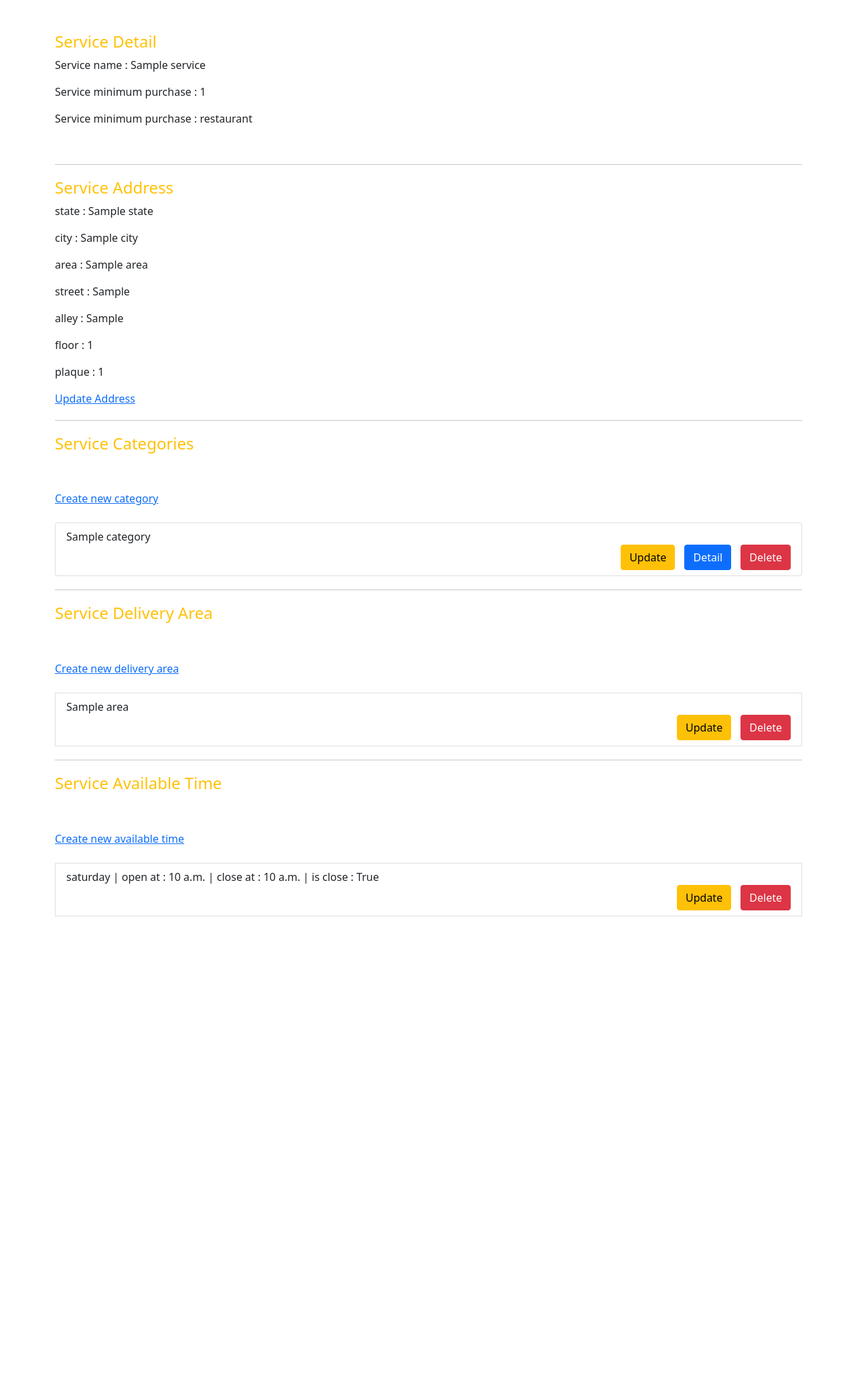
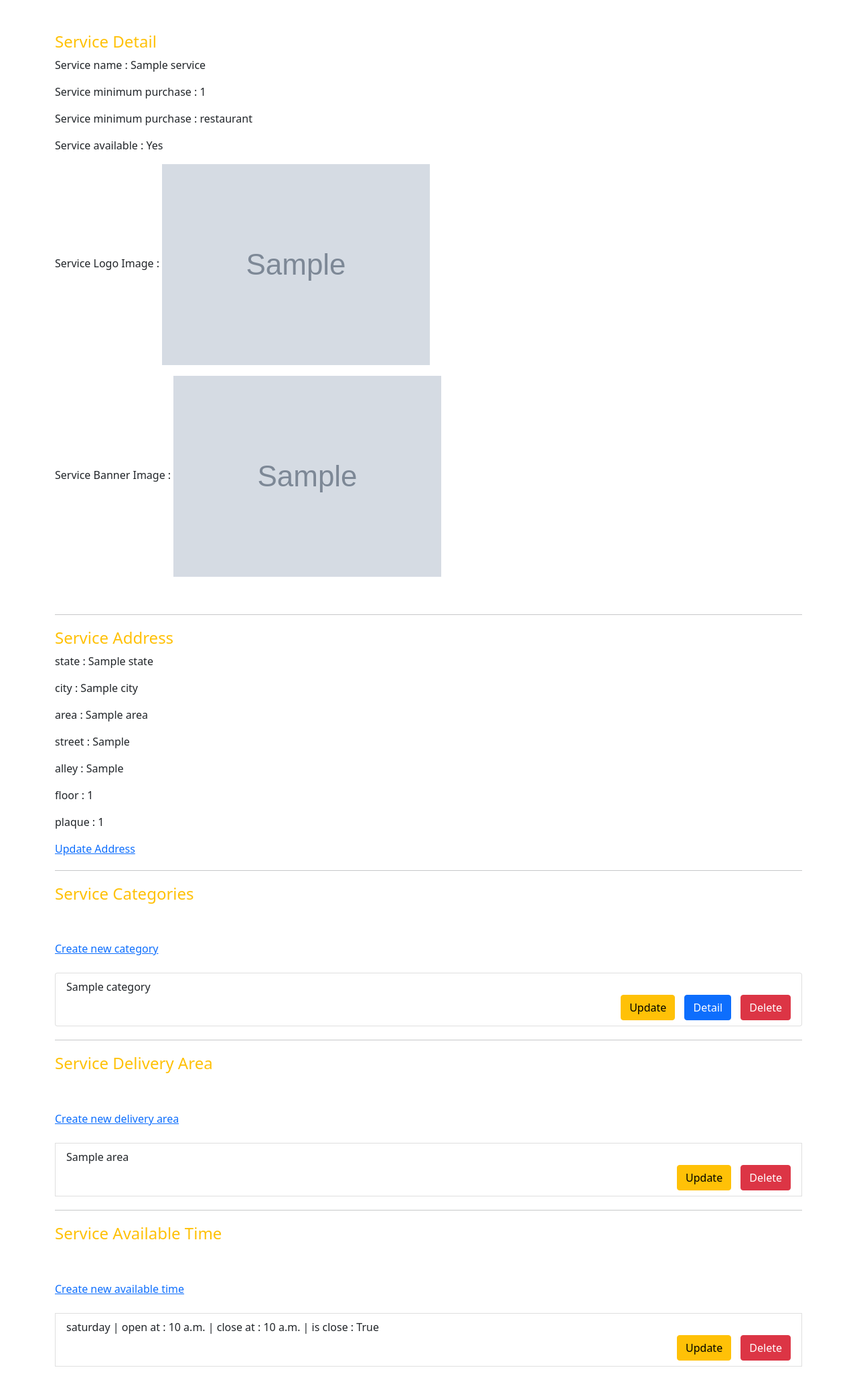
Before and after one commit to jamedadi/yummy, a Django app: template service/templates/service/service_provider/detail.html in a window 1280 px wide. Shown: the part 56-2116 px from the top of the page at 67% size. Before the commit the page ends 1424 px from the top, so only its background shows below. Run offline with Django 3.2, Linux system fonts and the light colour scheme; the template is opened without the code that fills it: values that come from a table or form of the project are taken from there, others are empty; tables that the repository leaves empty hold one stand-in row (values such as "Sample post"); grey boxes marked "Sample" are stand-in pictures; parts of the project's set-up code (start-up, migrations or seed data) failed here and were passed over.

Commit message:
Style(templates): update all templates

```diff
--- a/service/templates/service/service_provider/create_update_form.html
+++ b/service/templates/service/service_provider/create_update_form.html
@@ -1,6 +1,6 @@
 {% extends 'base.html' %}
 {% block content %}
-    <form method="POST">
+    <form method="POST" enctype="multipart/form-data">
         {% csrf_token %}
         {{ form.as_p }}
         <input type="submit" value="submit" class="btn btn-warning">
--- a/service/templates/service/service_provider/detail.html
+++ b/service/templates/service/service_provider/detail.html
@@ -5,6 +5,22 @@
         <p>Service name : {{ service.name }}</p>
         <p>Service minimum purchase : {{ service.minimum_purchase }}</p>
         <p>Service minimum purchase : {{ service.get_service_type_display }}</p>
+        {% if service.available %}
+            <p>Service available : Yes</p>
+        {% else %}
+            <p>Service available : No</p>
+        {% endif %}
+        {% if service.logo %}
+            <p>Service Logo Image : <img src="{{ service.logo.url }}"></p>
+        {% else %}
+            <p>Service Logo Image : Not Yet Uploaded</p>
+        {% endif %}
+        {% if service.banner %}
+            <p>Service Banner Image : <img src="{{ service.banner.url }}"></p>
+        {% else %}
+            <p>Service Logo Image : Not Yet Uploaded</p>
+        {% endif %}
+
         <br>
         <hr>
         <div style="margin-top: 20px; margin-bottom: 20px">
@@ -34,9 +50,11 @@
                     <li class="list-group-item">
                         {{ category.name }}
                         <div align="right">
-                            <a href="{% url 'service:service-provider-service-category-update' category.pk %}" class="btn btn-warning"
+                            <a href="{% url 'service:service-provider-service-category-update' category.pk %}"
+                               class="btn btn-warning"
                                style="margin-right: 10px">Update</a>
-                            <a href="{% url 'service:service-provider-service-category-detail' category.pk %}" class="btn btn-primary"
+                            <a href="{% url 'service:service-provider-service-category-detail' category.pk %}"
+                               class="btn btn-primary"
                                style="margin-right: 10px">Detail</a>
                             <a href="{% url 'service:service-provider-service-category-delete' category.pk %}"
                                class="btn btn-danger">Delete</a>
@@ -75,7 +93,8 @@
             <h4 class="text-warning">Service Available Time</h4>
             <br>
             <br>
-            <a href="{% url 'service:service-provider-available-time-create' service.pk %}"> Create new available time</a>
+            <a href="{% url 'service:service-provider-available-time-create' service.pk %}"> Create new available
+                time</a>
             <br>
             <br>
             {% with availabletimes=service.available_times.all %}
--- a/templates/inc/service_provider_navbar.html
+++ b/templates/inc/service_provider_navbar.html
@@ -25,6 +25,9 @@
                         <a class="nav-link" href="{% url 'accounts:service-provider-profile' %}">Profile</a>
                     </li>
                     <li class="nav-item">
+                        <a class="nav-link" href="{% url 'service:service-provider-service-list' %}">Services</a>
+                    </li>
+                    <li class="nav-item">
                         <a class="nav-link" href="{% url 'accounts:service-provider-logout' %}">Log out</a>
                     </li>
                 {% else %}
```
Also changed, not shown: service/templates/service/list.html (added, +28 -0 lines).
